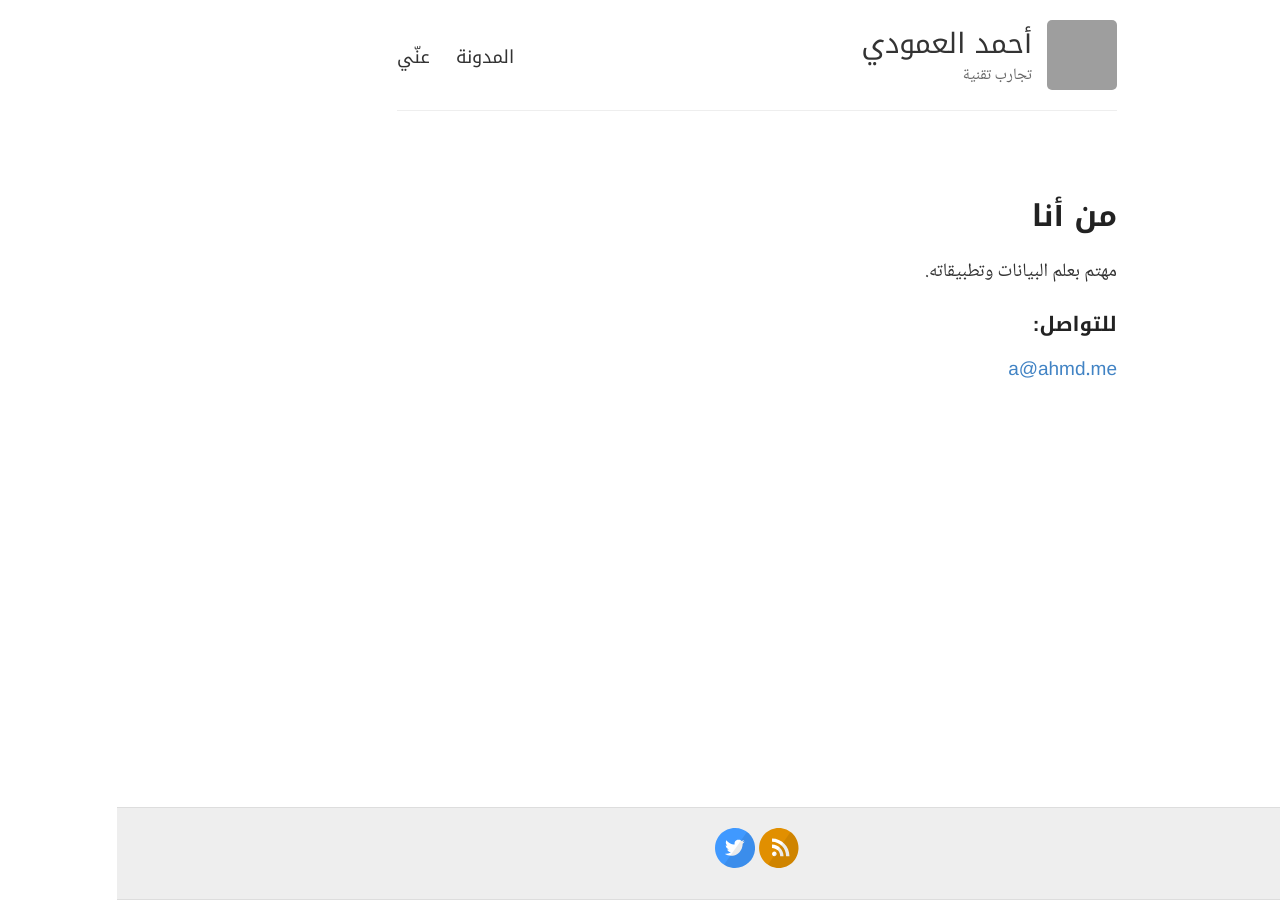
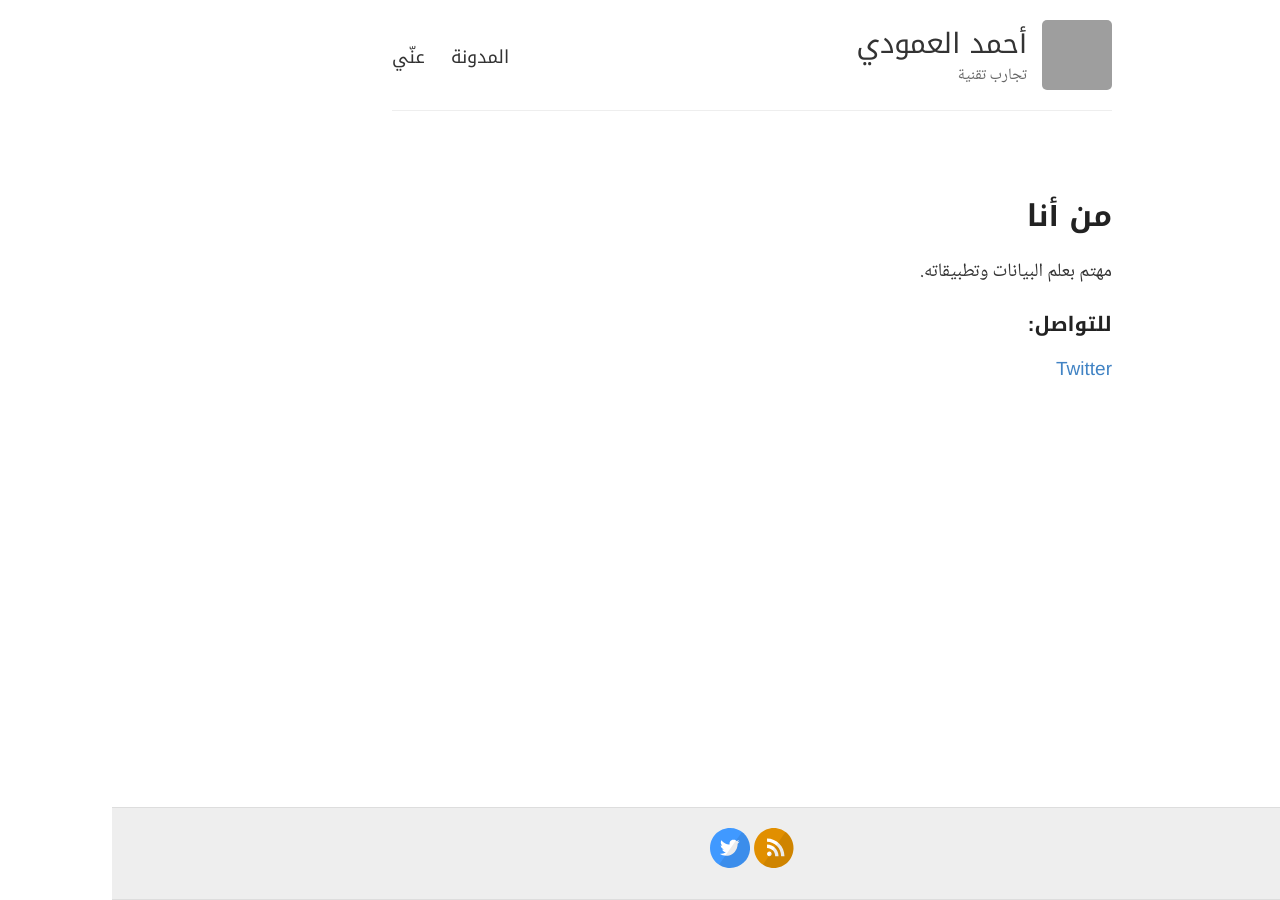
Before and after one commit to ahmadamoudi/ahmadamoudi.github.io, a Jekyll site: the page built from about.md, in a window 1280 px wide. Built offline with Jekyll 4.4.1, drawn with Linux system fonts in a browser that asks for light colours; grey boxes are pictures that could not be loaded.

Commit message:
Update about.md

```diff
--- a/about.md
+++ b/about.md
@@ -9,4 +9,4 @@ published: true
 
 ### للتواصل:
 
-[a@ahmd.me](mailto:a@ahmd.me)
+[Twitter](http://twitter.com/i7mada)
```
